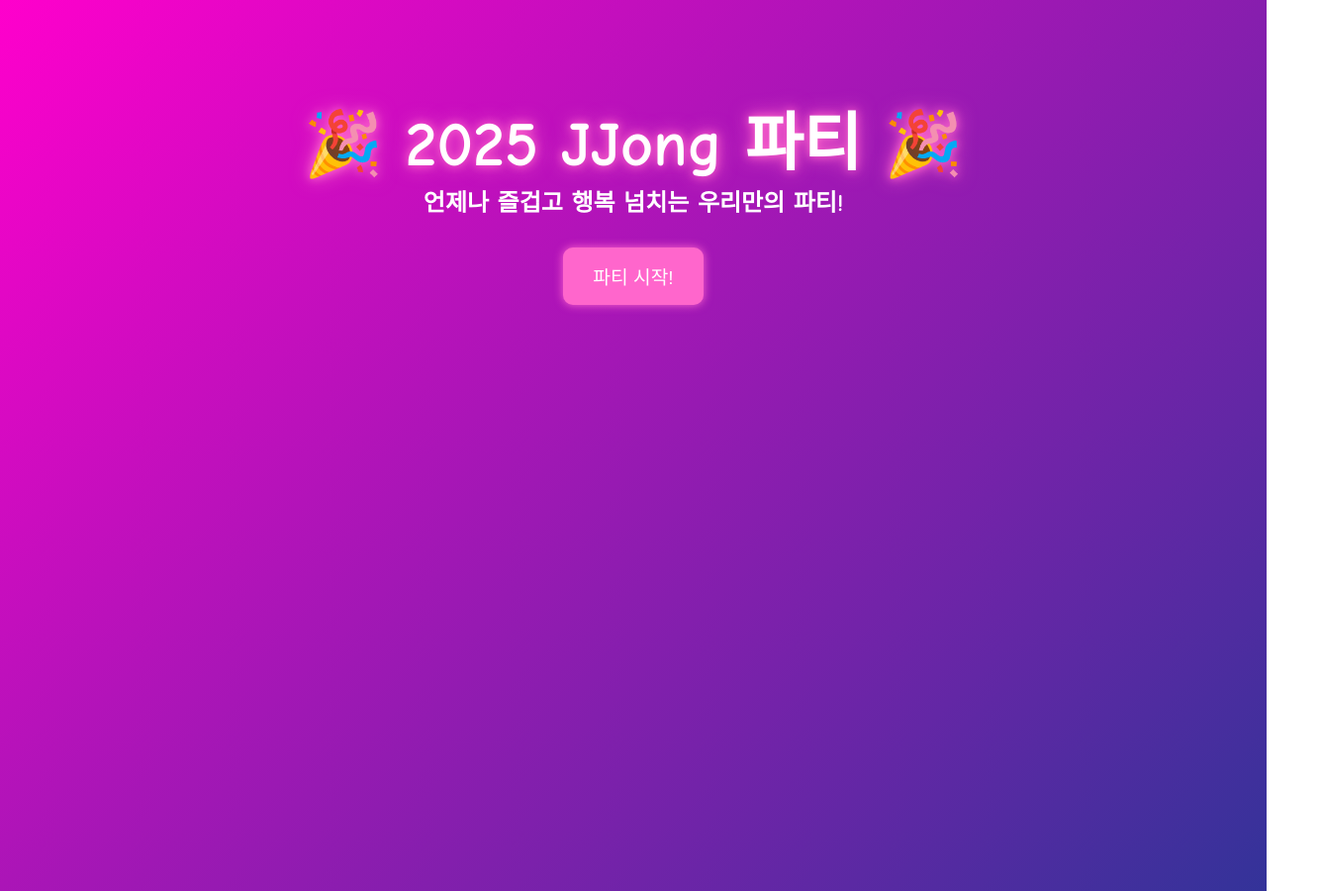
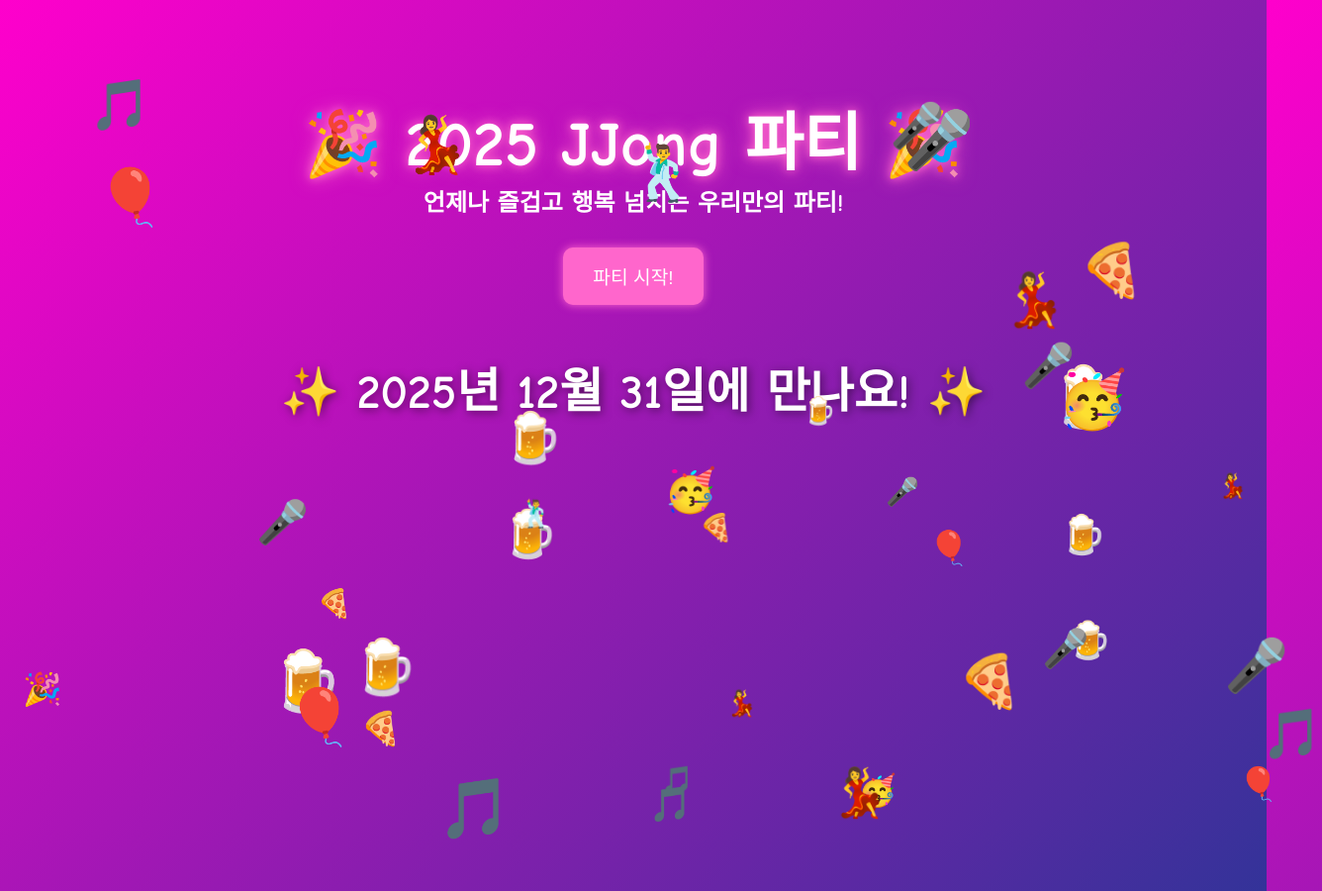
Before and after one commit to wodhks0506-blip/Jjongparty, a plain HTML site: page index.html in a window 1280 px wide. Both pictures are taken after a click on the button "파티 시작!". Shown: the whole page at 99% size, 1336 px wide, since content can reach past the window. Drawn offline with Linux system fonts and the light colour scheme.

Commit message:
Update index.html

```diff
--- a/index.html
+++ b/index.html
@@ -95,3 +95,12 @@
         span.style.position = 'absolute';
         span.style.fontSize = (20 + Math.random() * 40) + 'px';
         span.style.left = Math.random() * 100 + 'vw';
+        span.style.top = Math.random() * 100 + 'vh';
+        span.style.transition = 'all 2s ease-out';
+        span.style.zIndex = '1';
+        partyArea.appendChild(span);
+      }
+    }
+  </script>
+</body>
+</html>
```
